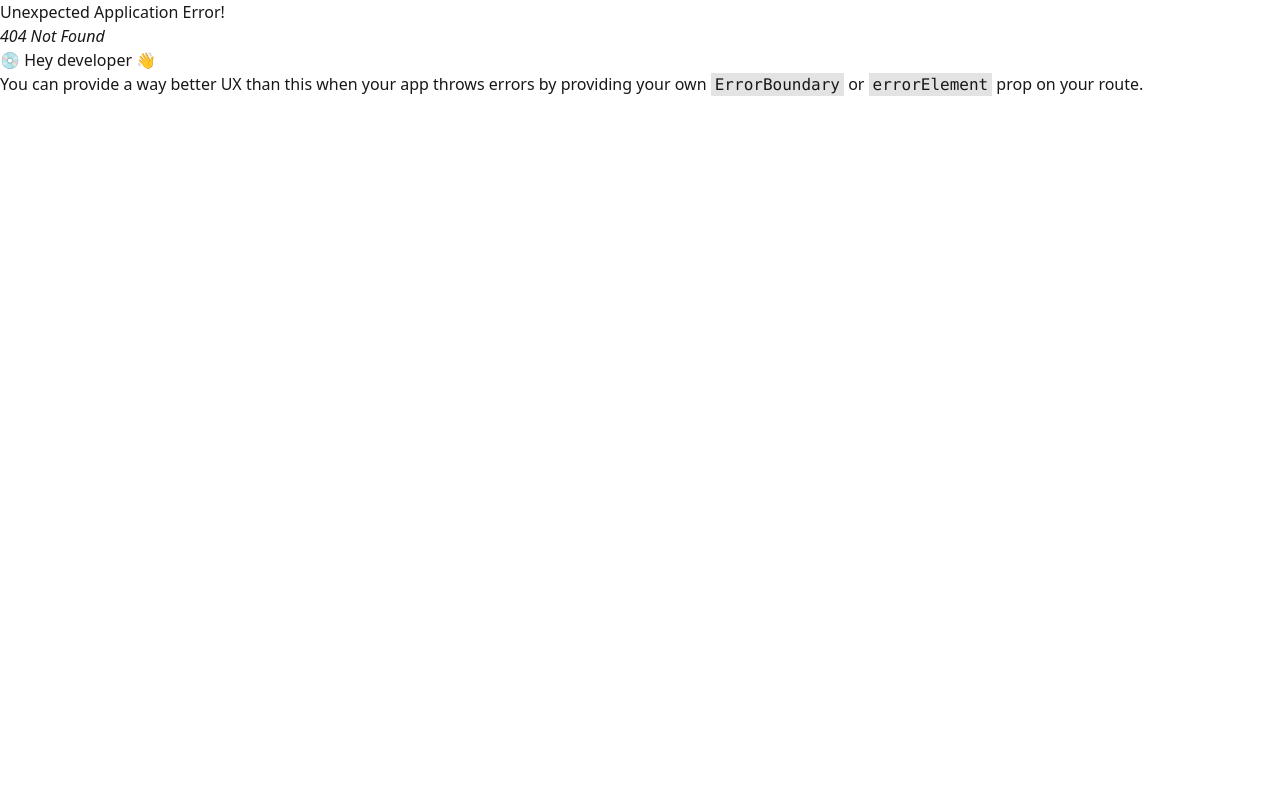
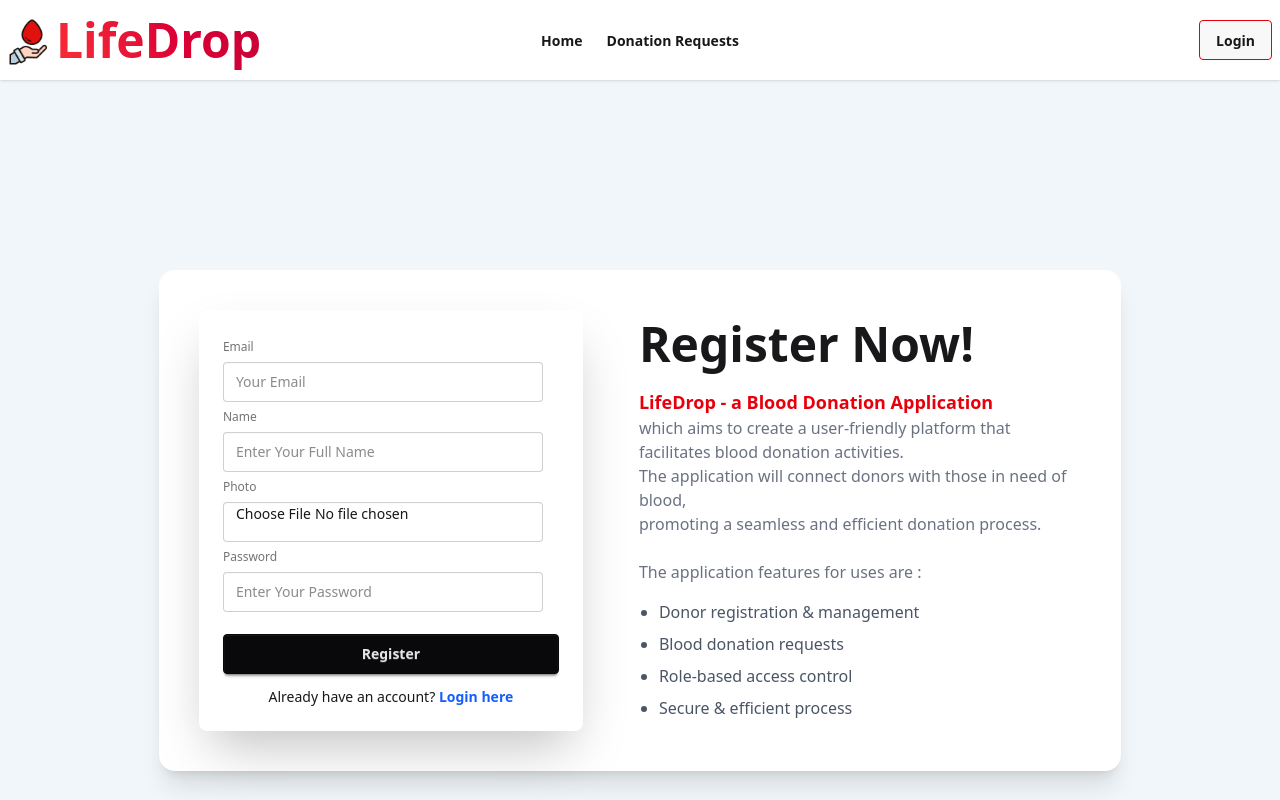
Before and after one commit to Nure-Anha/Tamanna_B12A11, a React (Vite) app: page /register in a window 1280 px wide. Before the commit this address had no page. Shown: the top 800 px of the page. Built offline with nearby package versions, Linux system fonts and the light colour scheme; no server answers.

Commit message:
Register Page Done

```diff
--- a/package.json
+++ b/package.json
@@ -16,6 +16,7 @@
     "@fortawesome/free-solid-svg-icons": "^7.1.0",
     "@fortawesome/react-fontawesome": "^3.1.1",
     "@tailwindcss/vite": "^4.1.18",
+    "axios": "^1.13.2",
     "firebase": "^12.6.0",
     "react": "^19.2.0",
     "react-dom": "^19.2.0",
--- a/src/Components/NavBar.jsx
+++ b/src/Components/NavBar.jsx
@@ -1,5 +1,5 @@
 import React from 'react';
-import { NavLink } from 'react-router';
+import { Link, NavLink } from 'react-router';
 
 const NavBar = () => {
 
@@ -40,7 +40,8 @@ const NavBar = () => {
                 </div>
 
                 <div className="navbar-end">
-                    <a className="btn border-red-600 hover:bg-red-600 hover:text-white">Login</a>
+                    {/* <a className="btn border-red-600 hover:bg-red-600 hover:text-white">Login</a> */}
+                    <Link className="btn border-red-600 hover:bg-red-600 hover:text-white" to={'/login'}>Login</Link>
                 </div>
             </div>
         </div>
--- a/src/Pages/Authentication/Auth/AuthContext.jsx
+++ b/src/Pages/Authentication/Auth/AuthContext.jsx
@@ -0,0 +1,3 @@
+import React, { createContext } from 'react';
+
+export const AuthContext = createContext() ;
--- a/src/Pages/Authentication/Auth/AuthProvider.jsx
+++ b/src/Pages/Authentication/Auth/AuthProvider.jsx
@@ -1,10 +1,38 @@
-import React from 'react';
+import React, { useState } from 'react';
+import { AuthContext } from './AuthContext';
+import { auth } from './FireBase.config';
+import { createUserWithEmailAndPassword, signInWithEmailAndPassword } from 'firebase/auth';
 
-const AuthProvider = () => {
+const AuthProvider = ({children}) => {
+    // createUserWithEmailAndPassword:
+    const regWithEmailPass = (email , pass) => {
+        return createUserWithEmailAndPassword(auth, email, pass) ;
+    }
+    // signInWithEmailAndPassword
+    const signInWithEmailPass = (email , pass) => {
+        return signInWithEmailAndPassword(auth, email, pass)
+    }
+    // updateProfile
+    const [user , setUser] = useState('') ;
+     const updateProfile = (name , photo) => {
+        return updateProfile(auth.currentUser, {
+                displayName: name, photoURL: photo
+                }).then(() => {
+                // Profile updated!
+                 setUser({...user , displayName:name , photoURL:photo}) ;
+                }).catch((error) => {
+                // An error occurred
+                 console.log(error.message) ;
+                });
+     }
+
+    const authData = {regWithEmailPass , signInWithEmailPass ,}
+
+
     return (
-        <div>
-            <h3></h3>
-        </div>
+        <AuthContext.Provider value={authData}>
+            {children}
+        </AuthContext.Provider>
     );
 };
 
--- a/src/Pages/Authentication/Login.jsx
+++ b/src/Pages/Authentication/Login.jsx
@@ -0,0 +1,12 @@
+import React from 'react';
+import { Link } from 'react-router';
+
+const Login = () => {
+    return (
+        <div>
+             <Link className="btn border-red-600 hover:bg-red-600 hover:text-white" to={'/register'}>Register</Link>
+        </div>
+    );
+};
+
+export default Login;
--- a/src/Pages/Authentication/Register.jsx
+++ b/src/Pages/Authentication/Register.jsx
@@ -1,8 +1,159 @@
-import React from 'react';
+import axios from 'axios';
+import React, { useContext } from 'react';
+import { Link } from 'react-router';
+import { AuthContext } from './Auth/AuthContext';
+import { auth } from './Auth/FireBase.config';
+import { updateProfile } from 'firebase/auth';
 
 const Register = () => {
+
+    const {regWithEmailPass} = useContext(AuthContext) ;
+
+    // handleRegister
+    const handleRegister = async(e) => {
+        e.preventDefault() ;
+
+        const email = e.target.email.value ;
+        console.log("email" , email) ;
+        const name = e.target.name.value ;
+        console.log("name" , name) ;
+
+        // img upload from pc
+        const photo = e.target.photo ;
+        console.log("photo" , photo) ;
+        const filePhoto = photo.files[0] ; // img er full description chole ashe
+        console.log("filePhoto" , filePhoto) ;
+
+        const pass = e.target.pass.value ;
+        console.log("pass" , pass) ;
+        // const confirmpass = e.target.confirmpass.value ;
+        // console.log("confirmpass" , confirmpass) ;
+
+
+        // PC thk img niye ta imgbb link e convert kora
+        const res = await axios.post(`https://api.imgbb.com/1/upload?key=bb7d2c13e6be6d9365db73eb09c46b40`, {image:filePhoto}, {headers:{'Content-Type': 'multipart/form-data'}})
+        console.log( "resData" , res.data) ;
+        console.log( "displayURL" , res.data.data.display_url) ;
+        const mainPhotoURL = res.data.data.display_url ;
+
+
+        // firebase e email/google users jeabe save hy now database eo save korte hbe register complete howar shathe sthe
+        const formData = {
+            Email: email ,
+            Name: name ,
+            Password: pass ,
+            Photo_URL: mainPhotoURL
+        }
+
+
+
+        // regWithEmailPass
+        if(res.data.success == true) {  // jodi image dye thake then.....
+            regWithEmailPass (email , pass)
+            .then(res => {
+                console.log("New Register:" , res.user) ;
+                    updateProfile(auth.currentUser, {
+                    displayName: name, photoURL: mainPhotoURL
+                    }).then(() => {
+                    // Profile updated!
+                    // registered user data post into db*******************************
+                    axios.post("http://localhost:3000/users" , formData)
+                    .then(res => {
+                        console.log("Posted Registred Users Data to DB :" , res.data) ;
+                    })
+                    .catch(errRegUserData => {
+                        console.log("errRegUserData :" , errRegUserData.message) ;
+                    })
+                    // *****************************************************************
+                    }).catch((error) => {
+                    // An error occurred
+                    console.log("ErrorMassege" , error.message) ;
+                    });
+            })
+            .catch((error) => {
+                console.log("ErrorMassege" , error.message) ;
+            });
+        }
+
+    }
+
+
+
     return (
-        <div>
+        <div className=' bg-[#f1f6fa] p-10'>
+            <title>Register</title>
+
+
+            <div className="hero  min-h-screen">
+                <div className="hero-content flex-col lg:flex-row-reverse bg-white p-10 rounded-2xl shadow-xl">
+                    <div className='ml-10'>
+                        <h1 className="text-5xl font-bold mb-5 dark:text-black">Register Now!</h1>
+                        <p className='text-gray-500'><span className='font-bold text-lg text-red-600'>LifeDrop - a Blood Donation Application</span> <br />which aims to create a user-friendly platform that <br /> facilitates
+                        blood donation activities. <br /> The application will connect donors with those in need of
+                        blood, <br /> promoting a seamless and efficient donation process. <br />  <br />
+                        The application features for uses are :
+                            <ul className="mt-4 space-y-2 text-gray-600 list-disc ml-5">
+                                <li>Donor registration & management</li>
+                                <li>Blood donation requests</li>
+                                <li>Role-based access control</li>
+                                <li>Secure & efficient process</li>
+                            </ul> </p>
+                    </div>
+
+                    <div className="card bg-base-100 w-full max-w-sm shrink-0 shadow-2xl">
+                            <div className="card-body">
+                                <form onSubmit={handleRegister}>
+                                    <fieldset className="fieldset">
+
+                                        <label className="label">Email</label>
+                                        <input type="email" name='email' className="input" placeholder="Your Email" />
+
+                                        <label className="label">Name</label>
+                                        <input type="text" name='name' className="input" placeholder="Enter Your Full Name" />
+                                        <label className="label">Photo</label>
+                                        <input type="file" name='photo' className="input" placeholder="Enter Your Photo" />
+
+                                        {/* <label className='label'>Blood Group</label>
+                                        <select defaultValue="Select a Blood Group" className="select">
+                                             <option disabled={true}>Select a Blood Group</option>
+                                             <option value="">A+</option>
+                                             <option value="">A-</option>
+                                             <option value="">B+</option>
+                                             <option value="">B-</option>
+                                             <option value="">AB+</option>
+                                             <option value="">AB-</option>
+                                             <option value="">O+</option>
+                                             <option value="">O-</option>
+                                        </select>
+
+                                        <label className='label'>District</label>
+                                        <select defaultValue="Select a District" className="select">
+                                             <option disabled={true}>Select a District</option>
+                                             <option value=""></option>
+                                             <option value=""></option>
+                                        </select>
+
+                                        <label className='label'>Upazila</label>
+                                        <select defaultValue="Select a Upazila" className="select">
+                                             <option disabled={true}>Select a Upazila</option>
+                                             <option value=""></option>
+                                             <option value=""></option>
+                                        </select> */}
+
+                                        <label className="label">Password</label>
+                                        <input type="password" name='pass' className='input' placeholder='Enter Your Password'/>
+
+                                        {/* <label className="label">Confirm Password</label>
+                                        <input type="text" name='confirmpass' className="input" placeholder="Confirm Password" /> */}
+
+                                        <button className="btn btn-neutral mt-4">Register</button>
+                                    </fieldset>
+                                </form>
+                                <p className='text-md font-medium text-center'>Already have an account? <Link className='text-blue-600 font-bold' to={'/login'}>Login here </Link></p>
+                            </div>
+                        </div>
+                    </div>
+                </div>
 
         </div>
     );
```
Also changed, not shown: src/main.jsx (+8 -1 lines), 1 other file (tests, documents, lock files or other folders).
